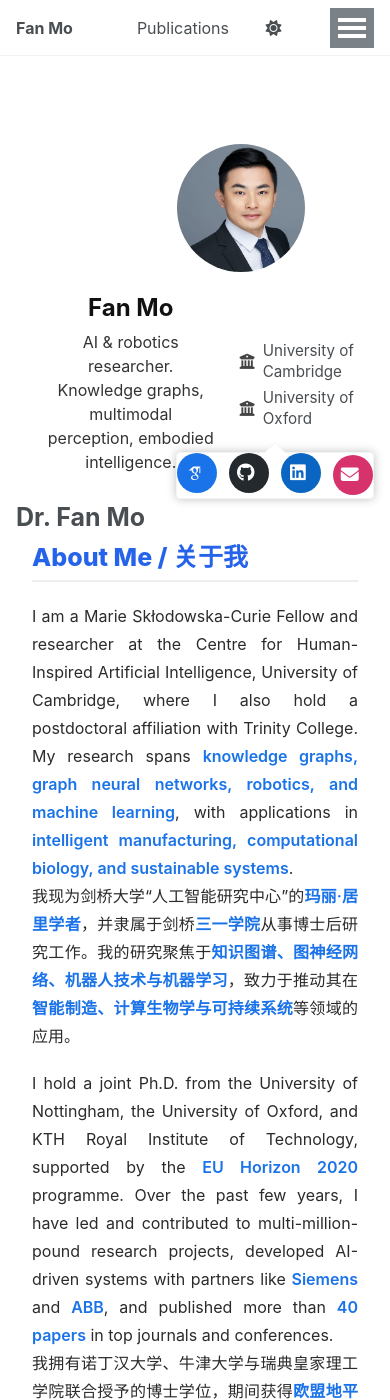
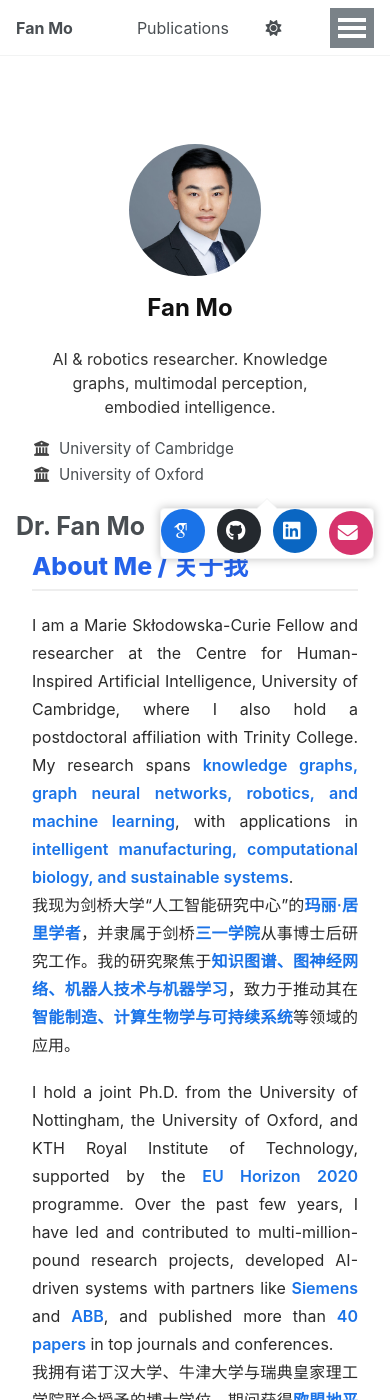
Before and after one commit to fanmo-intro/fanmo-intro.github.io, a Jekyll site: the page built from _pages/about.md, in a window 390 px wide and 1400 px high. Built offline with Jekyll 4.4.1, drawn with Linux system fonts in a browser that asks for light colours; some web fonts are replaced; a script that is not in the unit is left out.

Commit message:
Update _custom.scss

```diff
--- a/_sass/_custom.scss
+++ b/_sass/_custom.scss
@@ -1,5 +1,5 @@
 /* =========================
-   Fan Mo — custom.scss (final, clean)
+   Fan Mo — custom.scss (final, full, clean)
    ========================= */
 
 /* ---------- Theme accents ---------- */
@@ -15,7 +15,6 @@
   display:flex; gap:2.5rem; align-items:flex-start; flex-wrap:wrap;
 }
 .sidebar{
-  /* wide enough so "University of Cambridge" fits on one line */
   flex:0 0 clamp(340px, 28vw, 420px) !important;
   max-width:clamp(340px, 28vw, 420px) !important;
 }
@@ -54,30 +53,37 @@
 /* =========================
    Institutions / meta list
    ========================= */
-/* Base icon sizing (Font Awesome 5/6 safe) */
 .author__urls i[class^="fa"], .author__urls i[class*=" fa"]{
   width:1em; text-align:center; margin-right:.4rem; line-height:1;
   color:#444; vertical-align:middle;
 }
-
-/* Make each row a single line (desktop), with ellipsis if too long */
 .author__urls:not(.social-icons){
   list-style:none; padding:0; margin:.25rem 0 0 0;
 }
 .author__urls:not(.social-icons) li{
   display:flex !important; align-items:center !important; gap:.45rem;
   margin:.32rem 0 !important; max-width:100%;
-  white-space:nowrap !important;        /* no wrap on desktop */
+  white-space:nowrap !important;
+}
+.author__urls:not(.social-icons) li i{
+  flex:0 0 auto;
 }
 .author__urls:not(.social-icons) li a,
 .author__urls:not(.social-icons) li span{
   color:#555; text-decoration:none; line-height:1.4;
-  overflow:hidden; text-overflow:ellipsis; white-space:inherit;
+  display:inline-block !important;
+  white-space:nowrap !important;
+  overflow:hidden !important;
+  text-overflow:ellipsis !important;
+  max-width:100%;
+  word-break:keep-all !important;
+  hyphens:none !important;
 }
 .author__urls:not(.social-icons) li a:hover{ color:var(--accent); text-decoration:underline; }
+.author__urls:not(.social-icons) li br{ display:none !important; }
 
 /* =========================
-   Social icons (icon-only pills)
+   Social icons
    ========================= */
 .author__urls-wrapper{ position:static !important; margin:.6rem 0 0 0 !important; }
 .author__urls-wrapper::before,
@@ -94,7 +100,7 @@
   width:40px; height:40px; border-radius:50%;
   background:#f3f4f6; color:#444; border:none; box-shadow:none;
   transition:background .2s ease, color .2s ease;
-  font-size:0 !important; overflow:hidden;   /* hide stray text nodes */
+  font-size:0 !important; overflow:hidden;
 }
 .author__urls.social-icons li a:hover{ background:var(--accent); color:#fff !important; }
 .author__urls.social-icons li a i,
@@ -103,33 +109,75 @@
 }
 
 /* =========================
-   Mobile (≤ 768px)
+   Mobile (≤768px)
    ========================= */
 @media (max-width:768px){
   .sidebar{ flex:1 1 100% !important; max-width:100% !important; padding:0 1rem; }
   .page__content{ max-width:100%; padding:0 1rem; font-size:1rem; }
 
-  .author__avatar img{ width:128px; height:128px; }
-  .author__content{ text-align:center; }
+  /* center avatar */
+  .author__content{
+    display:flex !important;
+    flex-direction:column !important;
+    align-items:center !important;
+    text-align:center !important;
+    gap:.6rem !important;
+  }
+  .author__avatar{ width:100% !important; margin:0 auto .8rem auto !important; }
+  .author__avatar img{ width:132px !important; height:132px !important; }
+
   .author__content .author__bio{ text-align:center !important; max-width:100%; }
 
-  /* allow wrapping on phones so long names don’t overflow */
+  /* institutions: inline chips */
+  .author__urls:not(.social-icons){
+    width:100% !important; text-align:center !important;
+  }
   .author__urls:not(.social-icons) li{
+    display:inline-flex !important;
+    align-items:center !important;
+    justify-content:center !important;
+    gap:.4rem !important;
+    margin:.15rem .6rem .35rem .6rem !important;
     white-space:normal !important;
   }
+  .author__urls:not(.social-icons) li i{
+    width:20px !important; height:20px !important;
+    font-size:18px !important;
+    color:#555 !important;
+  }
+  .author__urls:not(.social-icons) li a,
+  .author__urls:not(.social-icons) li span{
+    white-space:normal !important;
+    word-break:keep-all !important;
+    hyphens:none !important;
+    text-overflow:clip !important;
+  }
+
+  /* social icons larger touch targets */
+  .author__urls.social-icons li a{ width:44px !important; height:44px !important; }
+  .author__urls.social-icons li a i,
+  .author__urls.social-icons li a svg{ font-size:20px !important; }
 }
 
 /* =========================
-   Small desktop tweaks
+   Desktop tweaks
    ========================= */
 @media (min-width:992px){
   .page{ gap:3rem; }
-  /* tiny font squeeze to help long institution names fit */
   .author__urls:not(.social-icons) li a,
   .author__urls:not(.social-icons) li span{ font-size:.975rem; }
+  .sidebar{ flex:0 0 380px !important; max-width:380px !important; }
+}
+@media (min-width:1280px){
+  .sidebar{ flex-basis:400px !important; max-width:400px !important; }
+}
+@media (min-width:1536px){
+  .sidebar{ flex-basis:440px !important; max-width:440px !important; }
 }
 
-/* ===== Optional: hide the location row if present ===== */
+/* =========================
+   Optional: hide location row
+   ========================= */
 /*
 .author__urls li.author__desktop,
 .author__urls li.location,
@@ -138,72 +186,3 @@
   display:none !important;
 }
 */
-
-/* === Institutions keep ONE line, kill forced breaks === */
-.author__urls:not(.social-icons) li br{
-  display:none !important;                 /* 干掉硬换行 */
-}
-.author__urls:not(.social-icons) li{
-  display:flex !important;
-  align-items:center !important;
-  gap:.45rem !important;
-  margin:.32rem 0 !important;
-}
-.author__urls:not(.social-icons) li i{
-  flex:0 0 auto;                           /* 图标不挤压文字 */
-}
-.author__urls:not(.social-icons) li a,
-.author__urls:not(.social-icons) li span{
-  display:inline-block !important;         /* 避免块级元素换行 */
-  white-space:nowrap !important;           /* 不换行 */
-  overflow:hidden !important;
-  text-overflow:ellipsis !important;       /* 放不下就省略号 */
-  max-width:100%;
-  word-break:keep-all !important;
-  hyphens:none !important;
-}
-
-/* 宽一点侧栏，防止刚好卡在边界还要省略号 */
-@media (min-width:992px){
-  .sidebar{ flex:0 0 360px !important; max-width:360px !important; }
-}
-@media (min-width:1280px){
-  .sidebar{ flex-basis:380px !important; max-width:380px !important; }
-}
-
-/* --- Keep institution rows on ONE line (desktop), ellipsis if tight --- */
-.author__urls:not(.social-icons) li{
-  display:flex !important;
-  align-items:center !important;
-  gap:.45rem !important;
-  margin:.32rem 0 !important;
-}
-.author__urls:not(.social-icons) li br{
-  display:none !important;                 /* 防止模板里出现 <br> 时强制换行 */
-}
-.author__urls:not(.social-icons) li *{
-  white-space:nowrap !important;           /* 不换行 */
-  word-break:keep-all !important;
-  hyphens:none !important;
-}
-.author__urls:not(.social-icons) li a,
-.author__urls:not(.social-icons) li span{
-  overflow:hidden !important;
-  text-overflow:ellipsis !important;       /* 放不下就省略号 */
-}
-
-/* 给侧栏一点空间，让长机构名更容易单行显示 */
-@media (min-width:992px){
-  .sidebar{ flex:0 0 380px !important; max-width:380px !important; }
-}
-@media (min-width:1280px){
-  .sidebar{ flex-basis:400px !important; max-width:400px !important; }
-}
-
-/* 手机上允许正常换行，避免被截断 */
-@media (max-width:768px){
-  .author__urls:not(.social-icons) li *{
-    white-space:normal !important;
-    text-overflow:clip !important;
-  }
-}
```
